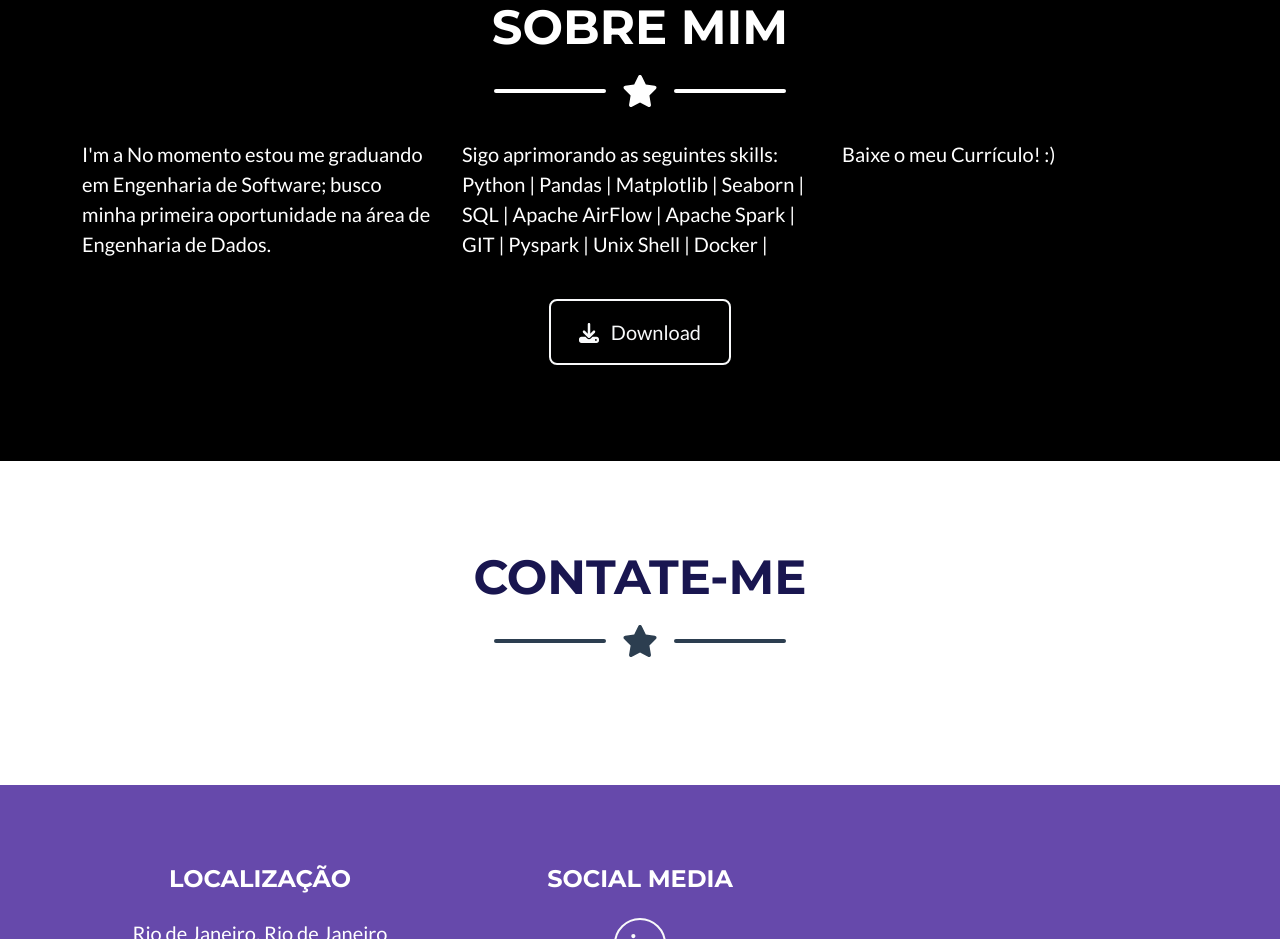
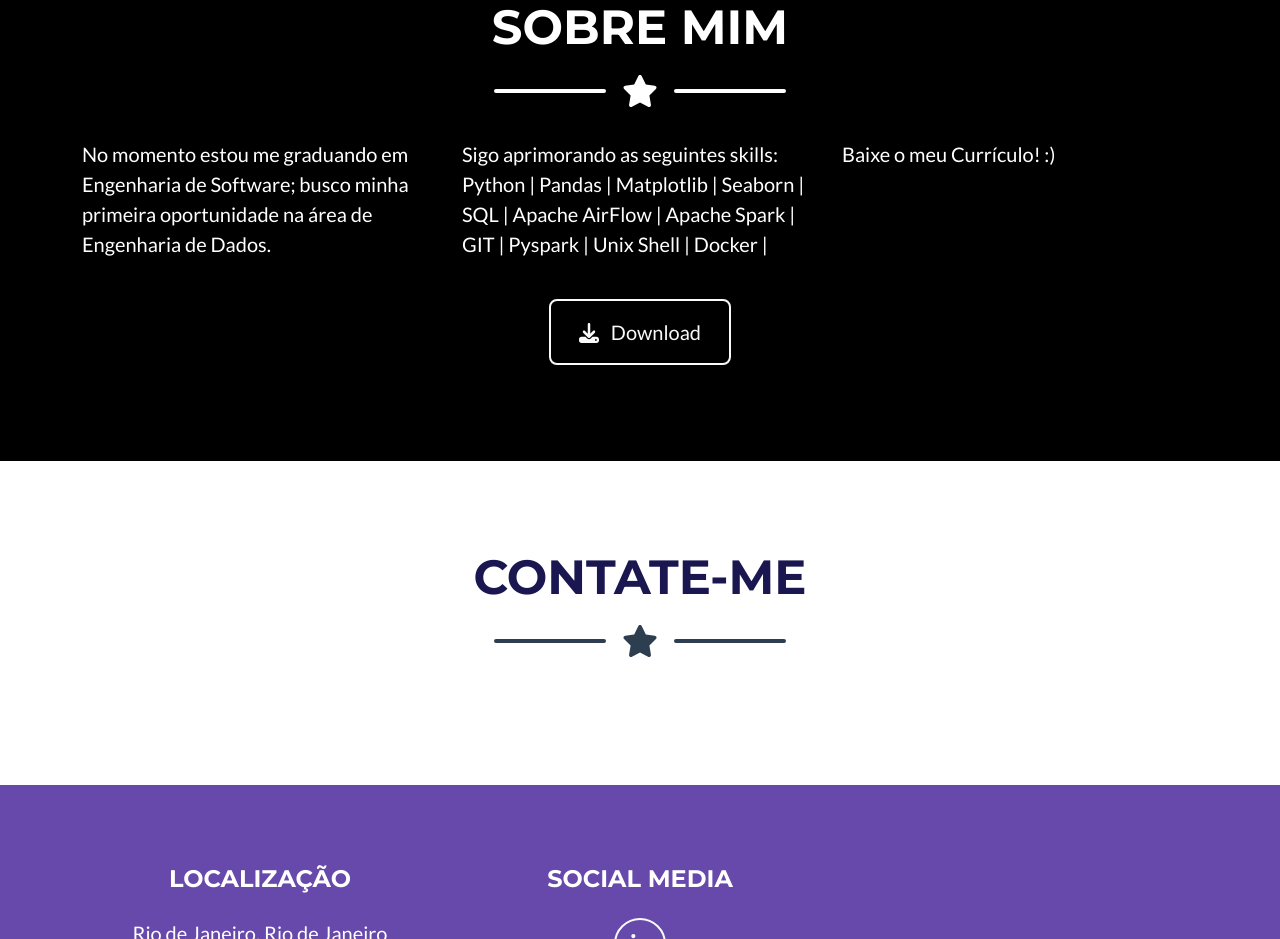
Before and after one commit to vbreia/portfolio, a plain HTML site: page index.html in a window 1280 px wide. Shown: the part 2660-3599 px from the top of the page. Drawn offline with nearby package versions, Linux system fonts and the light colour scheme.

Commit message:
Update index.html

```diff
--- a/index.html
+++ b/index.html
@@ -208,7 +208,7 @@
                 </div>
                 <!-- About Section Content-->
                 <div class="row">
-                    <div class="col-lg-4 ms-auto"><p class="lead">I'm a No momento estou me graduando em Engenharia de Software;
+                    <div class="col-lg-4 ms-auto"><p class="lead">No momento estou me graduando em Engenharia de Software;
                         busco minha primeira oportunidade na área de Engenharia de Dados.
 
                     </p></div>
```
